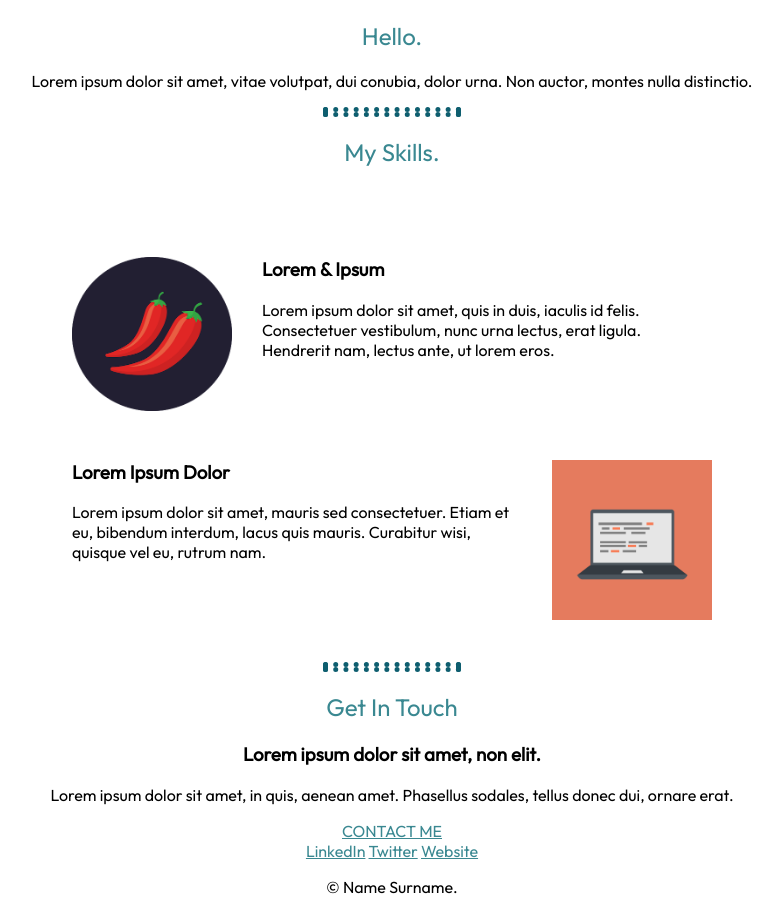
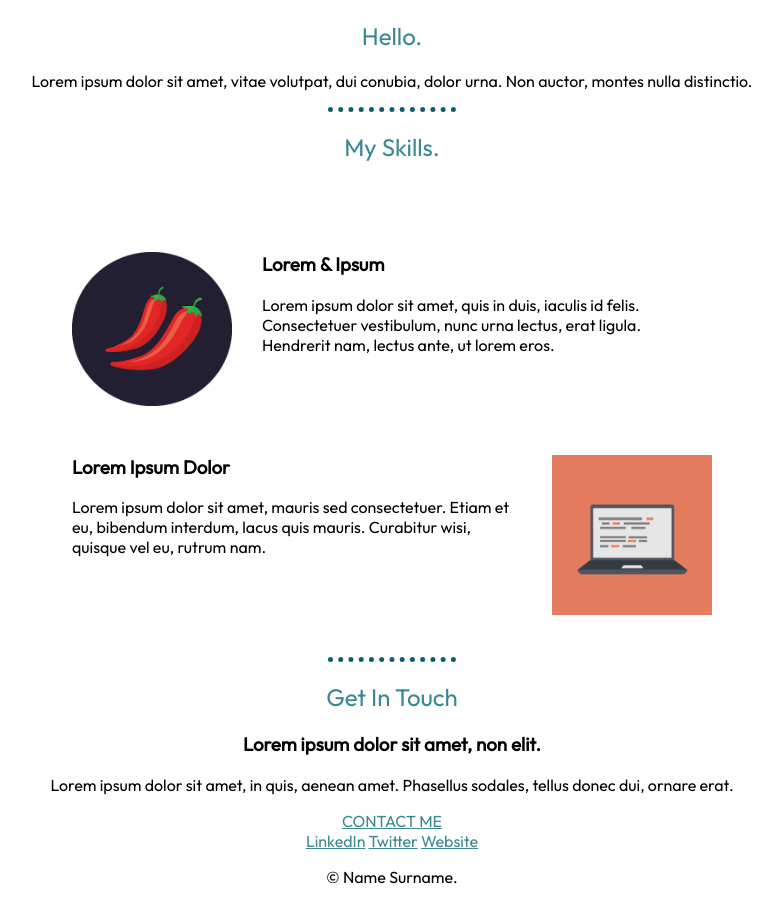
Before and after one commit to RickyMartinez16/rickys-css-site, a plain HTML site: page index.html in a window 1280 px wide. Shown: the part 810-1714 px from the top of the page, without its empty margins (248-1030 px from the left). Drawn offline with Linux system fonts and the light colour scheme.

Commit message:
dotted hr

```diff
--- a/css/styles.css
+++ b/css/styles.css
@@ -89,5 +89,6 @@ h2{
     border: 5px dotted;
     width: 10%;
     margin-top: 0;
-    color: #0E5E6F
+    color: #0E5E6F;
+    border-style: none none dotted;
 }
```
